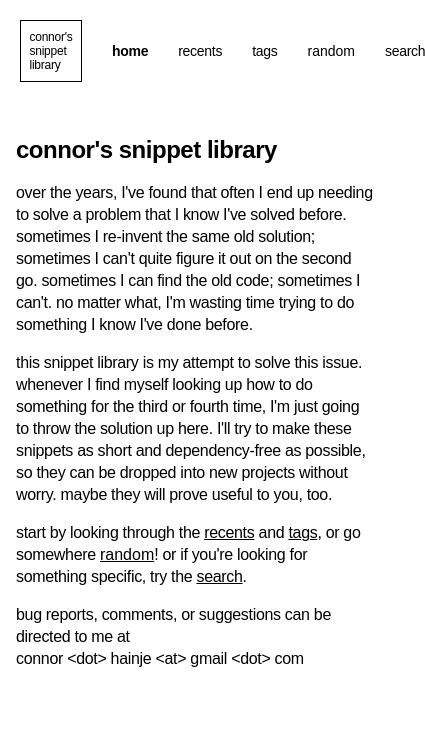
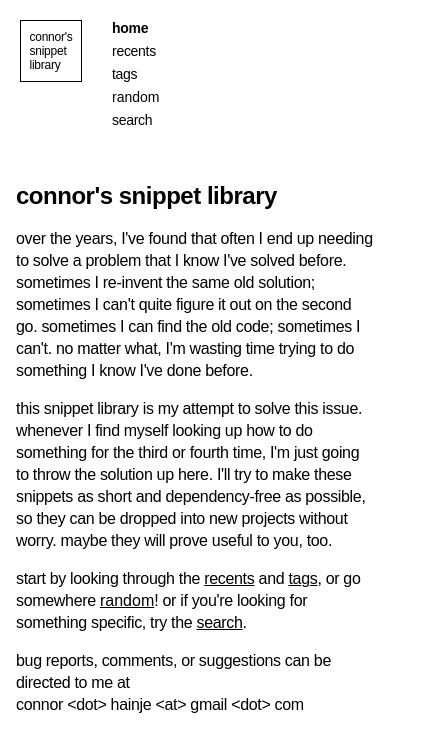
Before and after one commit to cmhainje/snippet-lib, an Eleventy site: page index.njk in a window 390 px wide. Shown: the whole page, 425 px wide, since content can reach past the window. Built offline with nearby package versions, Linux system fonts and the light colour scheme; Eleventy itself is replaced by a stand-in of ours; files that its build step writes are made by us from their sources; a small style sheet from the web is missing; a web font is replaced by a local one.

Commit message:
fix navbar on narrow screens

```diff
--- a/styles.css
+++ b/styles.css
@@ -73,6 +73,17 @@ header > nav > ul {
   margin: 0;
   padding: 0;
   list-style-type: none;
+}
+
+@media (max-width: 500px) {
+  header {
+    align-items: start;
+  }
+  header > nav > ul {
+    flex-direction: column;
+    align-items: start;
+    gap: 0.5em;
+  }
 }
 
 button.random {
```
